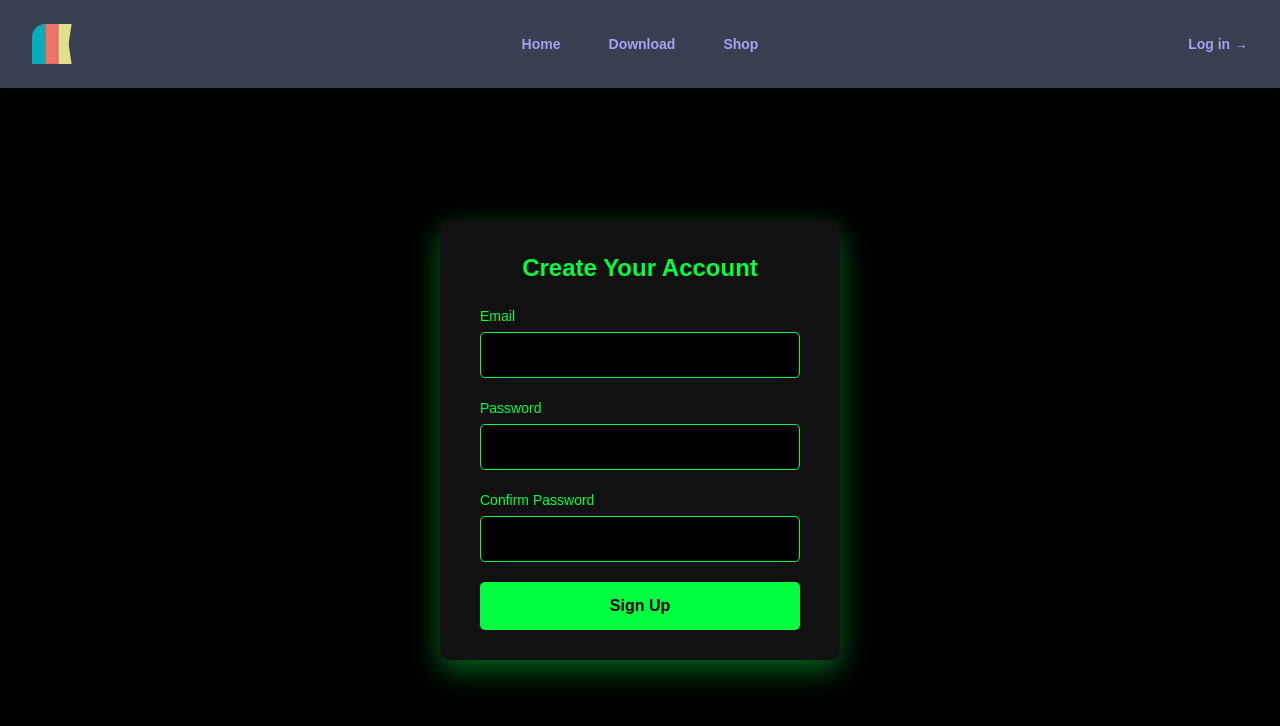
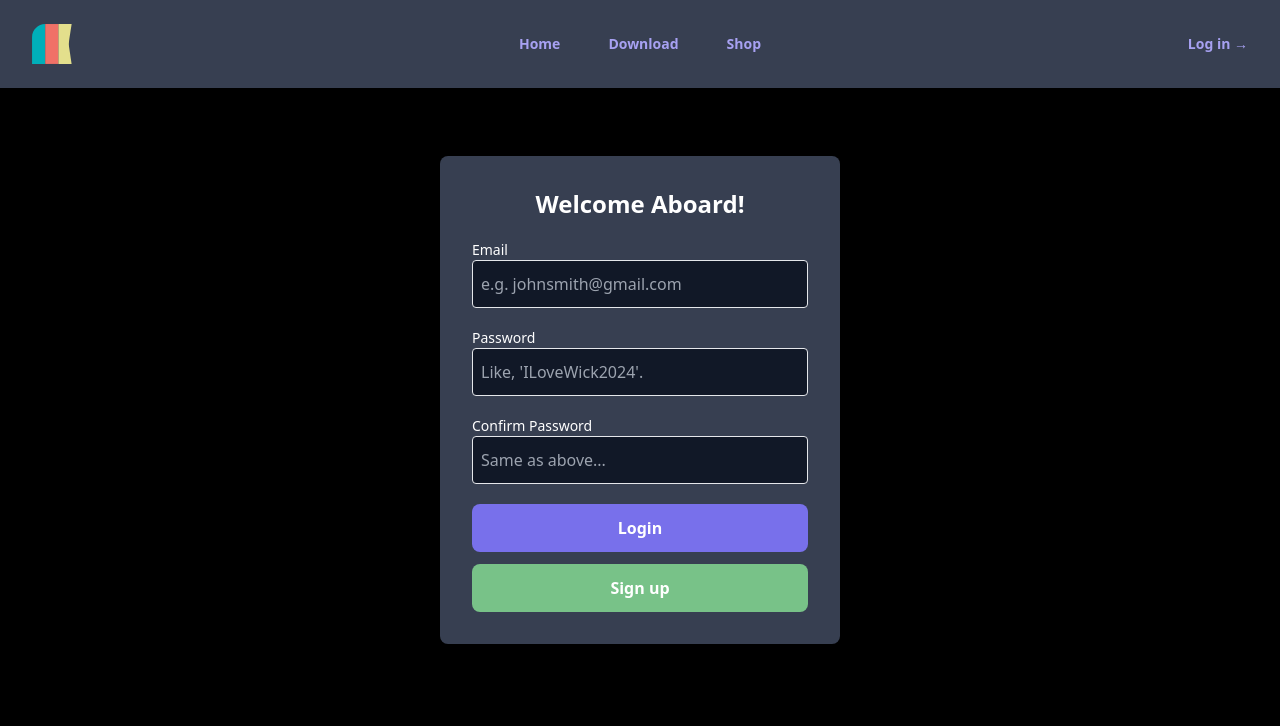
Before and after one commit to Blaithnaid/wick-vite-site, a React (Vite) app: page /signup in a window 1280 px wide. Shown: the top 726 px of the page. Built offline with nearby package versions, Linux system fonts and the light colour scheme.

Commit message:
convert styling to tailwind, swap handle method to make sense

```diff
--- a/src/pages/Signup.jsx
+++ b/src/pages/Signup.jsx
@@ -25,17 +25,12 @@ const Signup = () => {
 		}, 1000);
 	};
 
+	const handleLogin = () => {
+		navigate("/login"); // Navigate to the Sign-Up page
+	};
+
 	return (
-		<div
-			style={{
-				fontFamily: "Arial, sans-serif",
-				minHeight: "100vh",
-				backgroundColor: "#000", // Black background
-				color: "#00FF41", // Matrix green text
-				overflow: "hidden",
-				animation: "fadeIn 1s ease-in-out",
-			}}
-		>
+		<div className="font-sans mh-100vh bg-black text-white overflow-hidden animate-fadeIn">
 			{/* CSS Animations */}
 			<style>
 				{`
@@ -58,193 +53,92 @@ const Signup = () => {
             opacity: 1;
           }
         }
-
-        nav {
-          display: flex;
-          justify-content: center;
-          align-items: center;
-          padding: 20px;
-          background-color: rgba(0, 0, 0, 0.9); /* Semi-transparent black */
-          color: #00FF41; /* Matrix green */
-          box-shadow: 0 2px 10px rgba(0, 255, 65, 0.4); /* Glowing shadow */
-        }
-
-        nav img {
-          height: 40px;
-        }
       `}
 			</style>
 			<Header />
-			{/* Navbar */}
-			<nav>
-				{/* Logo */}
-				<div>
-					<img
-						src={logo}
-						alt="Wick Logo"
-						className="logo"
-						style={{ height: "40px" }}
-					/>
-				</div>
-
-				{/* Menu */}
-				<div className="nav-content">
-					<div className="nav-menu">
-						<a href="/">Home</a>
-						<a href="/about">Download</a>
-						<a href="/shop">Shop</a>
-					</div>
-				</div>
-			</nav>
-
-			{/* Sign-Up Card */}
-			<div
-				style={{
-					display: "flex",
-					alignItems: "center",
-					justifyContent: "center",
-					minHeight: "calc(100vh - 80px)", // Adjusted to exclude navbar height
-				}}
-			>
+			<div className="flex items-center justify-center min-h-screen">
 				<div
+					className="w-full bg-[#373f51] p-8 rounded-lg shadow-lg align-center"
 					style={{
-						background: "#111", // Slightly lighter black
-						padding: "30px 40px",
-						borderRadius: "10px",
-						boxShadow: "0 10px 30px rgba(0, 255, 65, 0.4)", // Green glowing shadow
 						animation: "slideIn 0.8s ease-in-out",
-						width: "100%",
 						maxWidth: "400px",
-						textAlign: "center",
 					}}
 				>
-					<h2
-						style={{
-							fontSize: "24px",
-							fontWeight: "bold",
-							marginBottom: "20px",
-							color: "#00FF41",
-						}}
-					>
-						Create Your Account
+					<h2 className="text-2xl font-bold text-white mb-5">
+						Welcome Aboard!
 					</h2>
 					<form onSubmit={handleSubmit}>
 						<div
 							style={{ marginBottom: "20px", textAlign: "left" }}
 						>
 							<label
+								className="block text-sm font-medium text-white"
 								htmlFor="email"
-								style={{
-									display: "block",
-									fontSize: "14px",
-									marginBottom: "5px",
-									color: "#00FF41",
-								}}
 							>
 								Email
 							</label>
 							<input
+								className="w-full size-12 border rounded bg-gray-900 text-white placeholder-opacity-20 pl-2 transition-0.3s"
+								placeholder="e.g. johnsmith@gmail.com"
 								type="email"
 								id="email"
 								value={email}
 								onChange={(e) => setEmail(e.target.value)}
 								required
-								style={{
-									width: "100%",
-									padding: "10px",
-									fontSize: "16px",
-									border: "1px solid #00FF41",
-									borderRadius: "5px",
-									backgroundColor: "#000",
-									color: "#00FF41",
-									transition: "border 0.3s",
-								}}
 							/>
 						</div>
 						<div
 							style={{ marginBottom: "20px", textAlign: "left" }}
 						>
 							<label
+								className="block text-sm font-medium text-white"
 								htmlFor="password"
-								style={{
-									display: "block",
-									fontSize: "14px",
-									marginBottom: "5px",
-									color: "#00FF41",
-								}}
 							>
 								Password
 							</label>
 							<input
+								className="w-full size-12 border rounded bg-gray-900 text-white placeholder-opacity-20 pl-2 transition-0.3s"
+								placeholder="Like, 'ILoveWick2024'."
 								type="password"
 								id="password"
 								value={password}
 								onChange={(e) => setPassword(e.target.value)}
 								required
-								style={{
-									width: "100%",
-									padding: "10px",
-									fontSize: "16px",
-									border: "1px solid #00FF41",
-									borderRadius: "5px",
-									backgroundColor: "#000",
-									color: "#00FF41",
-									transition: "border 0.3s",
-								}}
 							/>
 						</div>
 						<div
 							style={{ marginBottom: "20px", textAlign: "left" }}
 						>
 							<label
-								htmlFor="confirm-password"
-								style={{
-									display: "block",
-									fontSize: "14px",
-									marginBottom: "5px",
-									color: "#00FF41",
-								}}
+								className="block text-sm font-medium text-white"
+								htmlFor="confirmPassword"
 							>
 								Confirm Password
 							</label>
 							<input
+								className="w-full size-12 border rounded bg-gray-900 text-white placeholder-opacity-20 pl-2 transition-0.3s"
+								placeholder="Same as above..."
 								type="password"
-								id="confirm-password"
+								id="confirmPassword"
 								value={confirmPassword}
-								onChange={(e) =>
-									setConfirmPassword(e.target.value)
-								}
+								onChange={(e) => setPassword(e.target.value)}
 								required
-								style={{
-									width: "100%",
-									padding: "10px",
-									fontSize: "16px",
-									border: "1px solid #00FF41",
-									borderRadius: "5px",
-									backgroundColor: "#000",
-									color: "#00FF41",
-									transition: "border 0.3s",
-								}}
 							/>
 						</div>
 						<button
+							className="w-full p-3 bg-[#7870EB] border-none text-white font-bold hover:bg-[#5a54b8] transition-colors duration-300"
 							type="submit"
-							style={{
-								width: "100%",
-								padding: "12px 0",
-								backgroundColor: "#00FF41",
-								border: "none",
-								color: "#000",
-								fontSize: "16px",
-								fontWeight: "bold",
-								borderRadius: "5px",
-								cursor: "pointer",
-								transition: "background-color 0.3s",
-							}}
 						>
-							Sign Up
+							Login
 						</button>
 					</form>
+					<button
+						className="w-full mt-3 py-3 px-0 bg-[#78c288] border-none text-white font-bold hover:bg-[#5a9b72] transition-colors duration-300"
+						type="button" // Changed to button (not submit) to avoid form submission
+						onClick={handleLogin} // Call handleSignUp
+					>
+						Sign up
+					</button>
 				</div>
 			</div>
 		</div>
```
